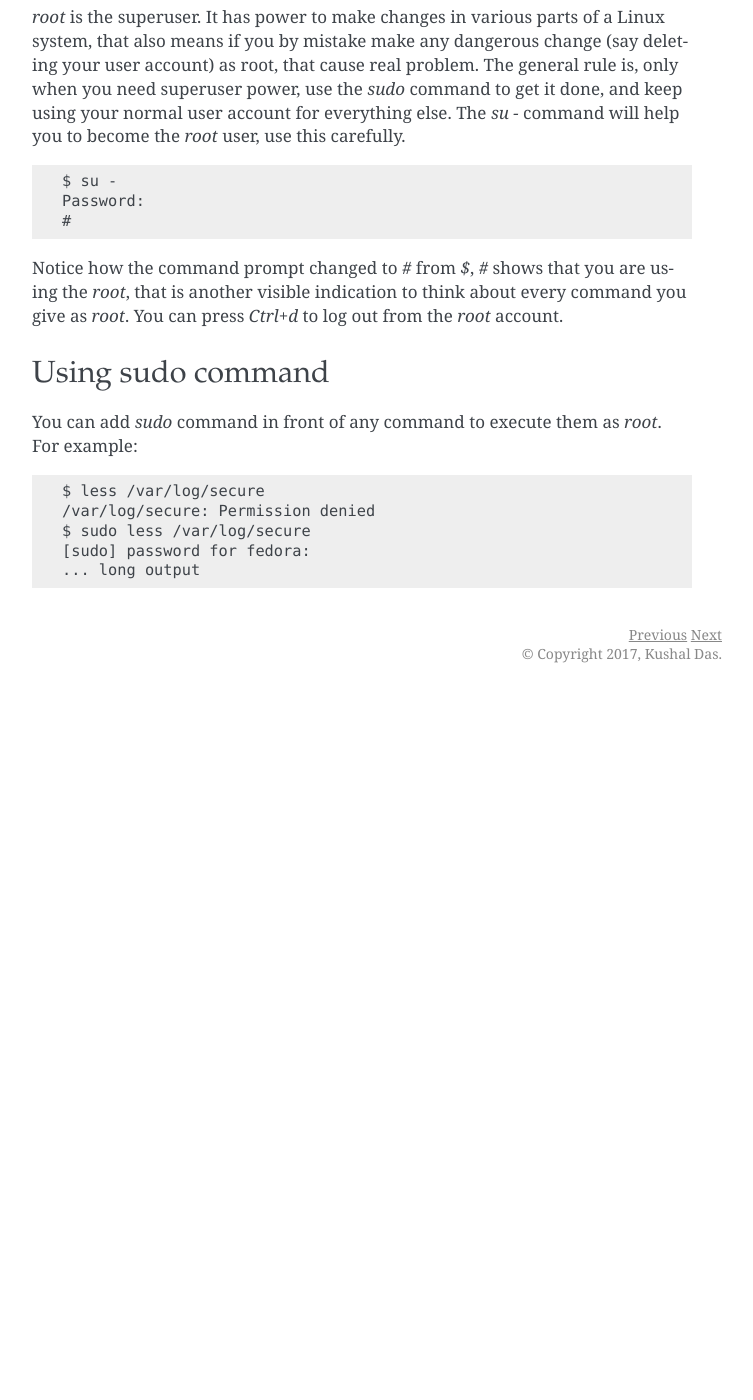
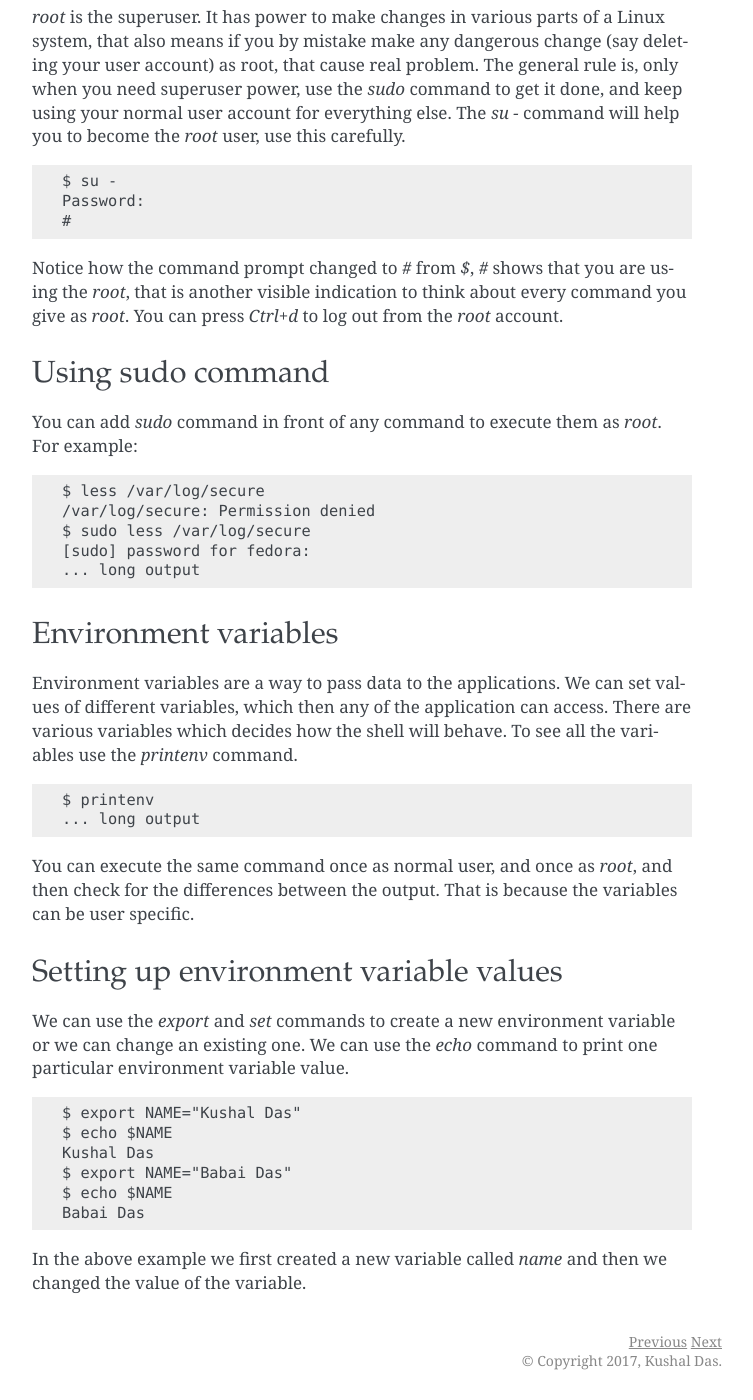
Before and after one commit to kushaldas/lym, a Sphinx documentation site: the page built from docs/useful.md, in a window 1280 px wide and 1400 px high, scrolled down 2003 px. Shown: the whole window, without its empty margins (388-1141 px from the left). Built offline with Sphinx 7.4.7, drawn with Linux system fonts in a browser that asks for light colours; a script that is not in the unit is left out; before the commit the page ends 2696 px from its top, so only the background shows below that; some of the changed text lies outside the part shown.

Commit message:
Adds env variable details

`````diff
--- a/docs/useful.md
+++ b/docs/useful.md
@@ -109,3 +109,30 @@ $ sudo less /var/log/secure
 [sudo] password for fedora:
 ... long output
 ```
+
+### Environment variables
+
+Environment variables are a way to pass data to the applications. We can set values of different variables, which then any of the application can access. There are various variables which decides how
+the shell will behave. To see all the variables use the *printenv* command.
+
+```
+$ printenv
+... long output
+```
+
+You can execute the same command once as normal user, and once as *root*, and then check for the differences between the output. That is because the variables can be user specific.
+
+### Setting up environment variable values
+
+ We can use the *export* and *set* commands to create a new environment variable or we can change an existing one. We can use the *echo* command to print one particular environment variable value.
+
+```
+$ export NAME="Kushal Das"
+$ echo $NAME
+Kushal Das
+$ export NAME="Babai Das"
+$ echo $NAME
+Babai Das
+````
+
+In the above example we first created a new variable called *name* and then we changed the value of the variable.
`````
Also changed, not shown: docs/startingcommands.rst (+11 -0 lines).
